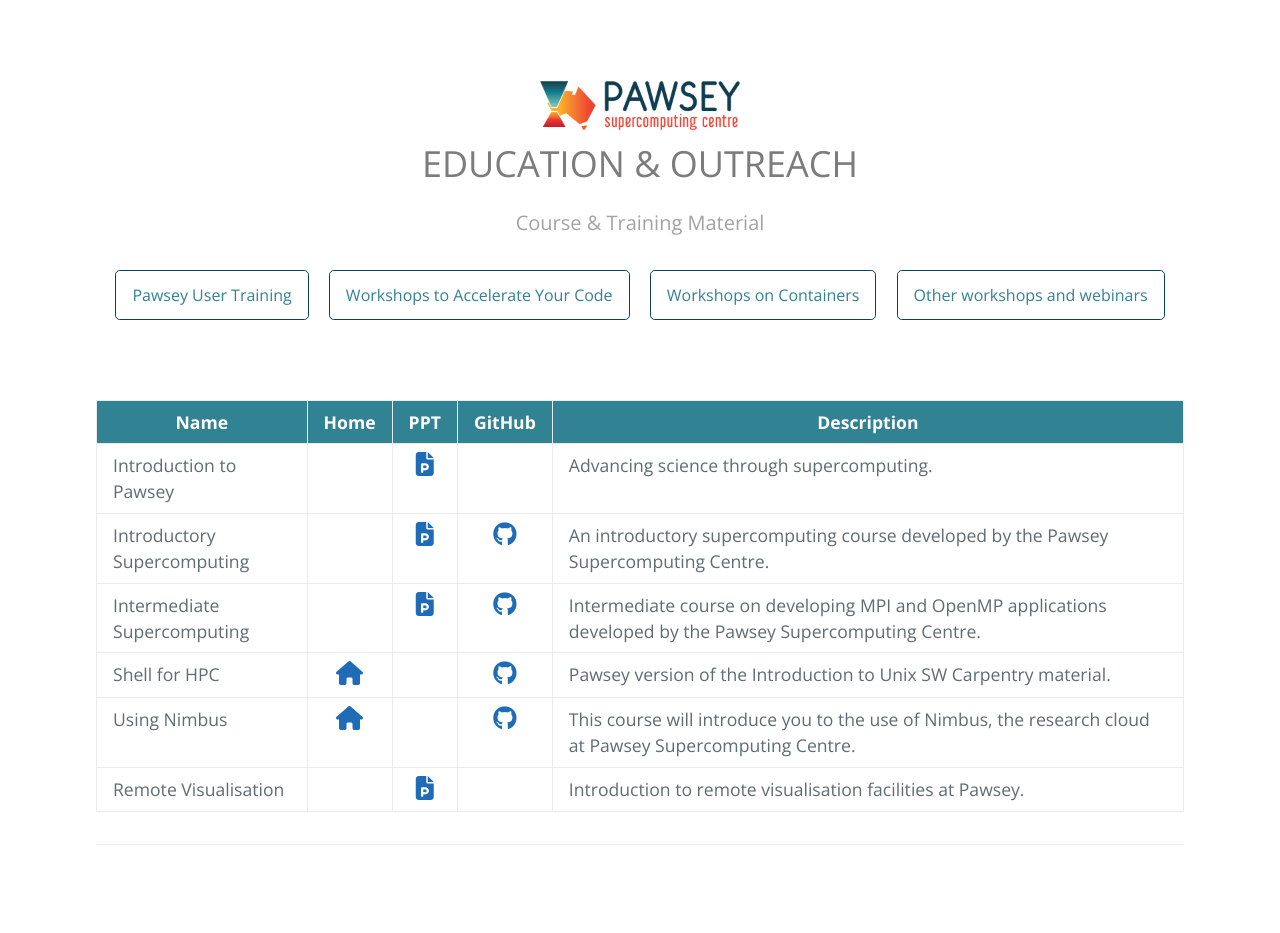
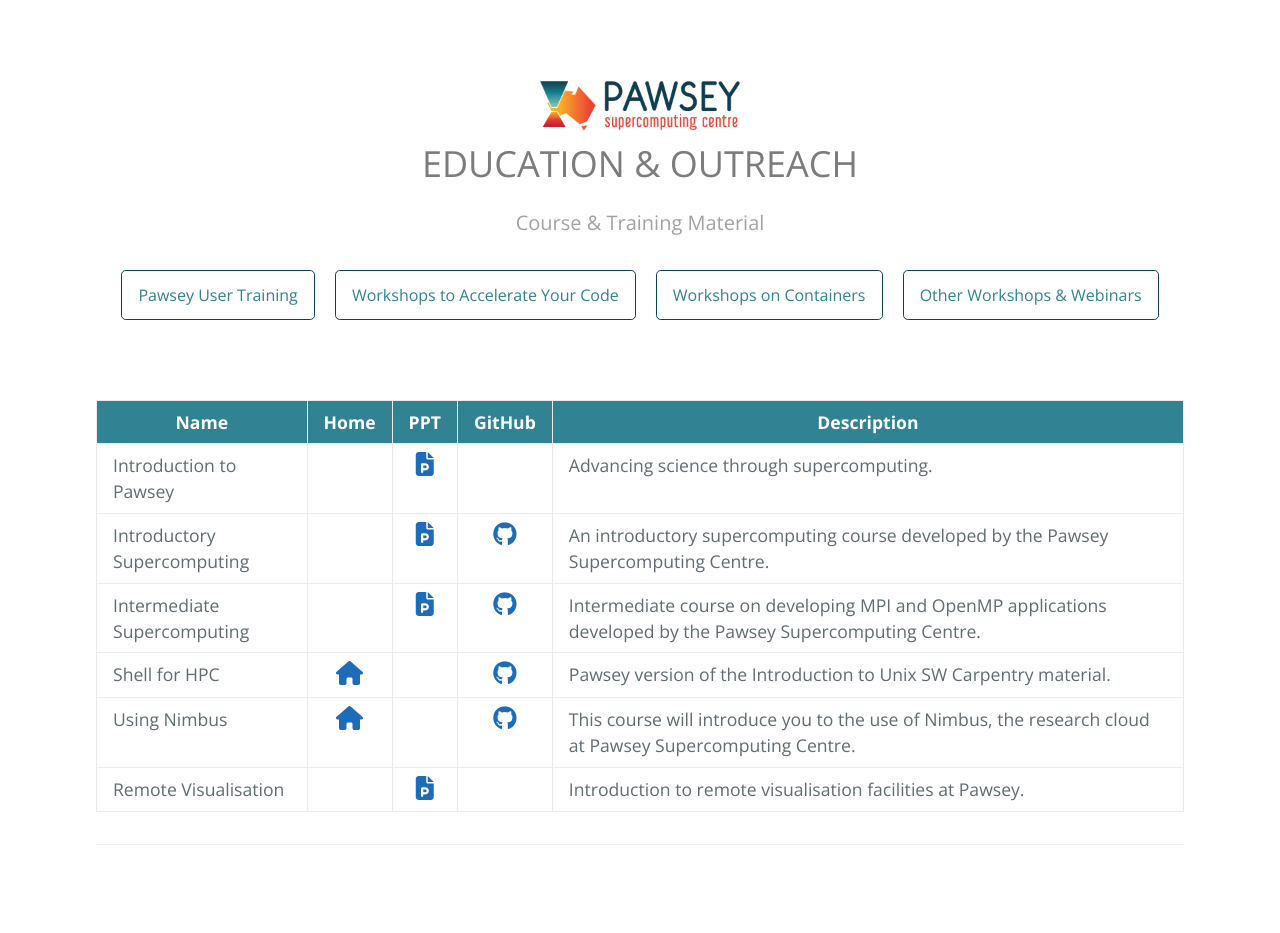
Before and after one commit to ratkinson0405/ratkinson0405.github.io, a Jekyll site: the page built from index.md, in a window 1280 px wide. Built offline with Jekyll 4.4.1, drawn with Linux system fonts in a browser that asks for light colours; nearby versions of some CDN libraries; our own code applies the rules of GitHub Pages for plain Markdown files; the repository's description, which GitHub fills in, is left out.

Commit message:
Update pages.yml

```diff
--- a/_data/pages.yml
+++ b/_data/pages.yml
@@ -5,5 +5,5 @@ pages:
   url: /code.html
 - title: Workshops on Containers
   url: /containers.html
-- title: Other workshops and webinars
+- title: Other Workshops & Webinars
   url: /webinars.html
```
